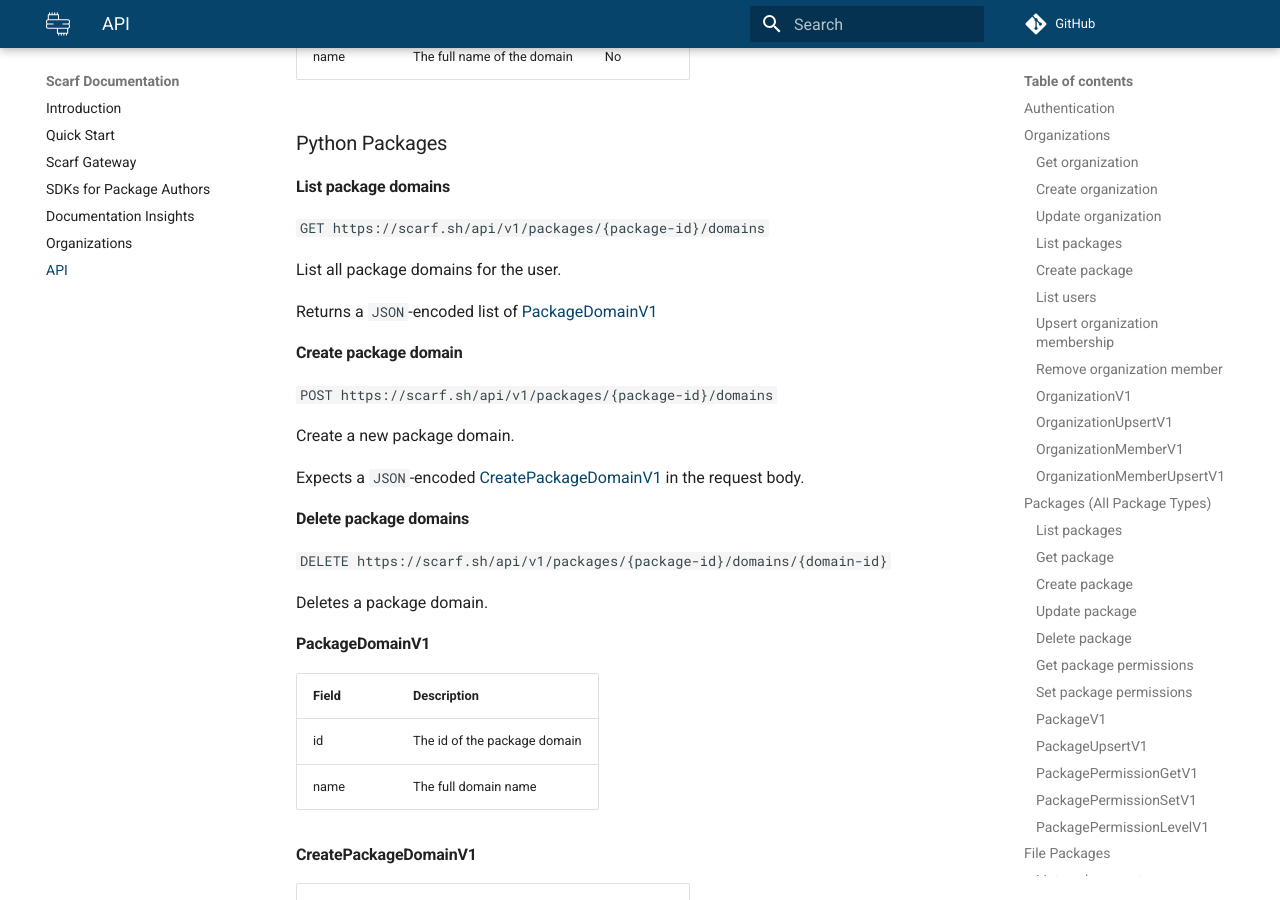
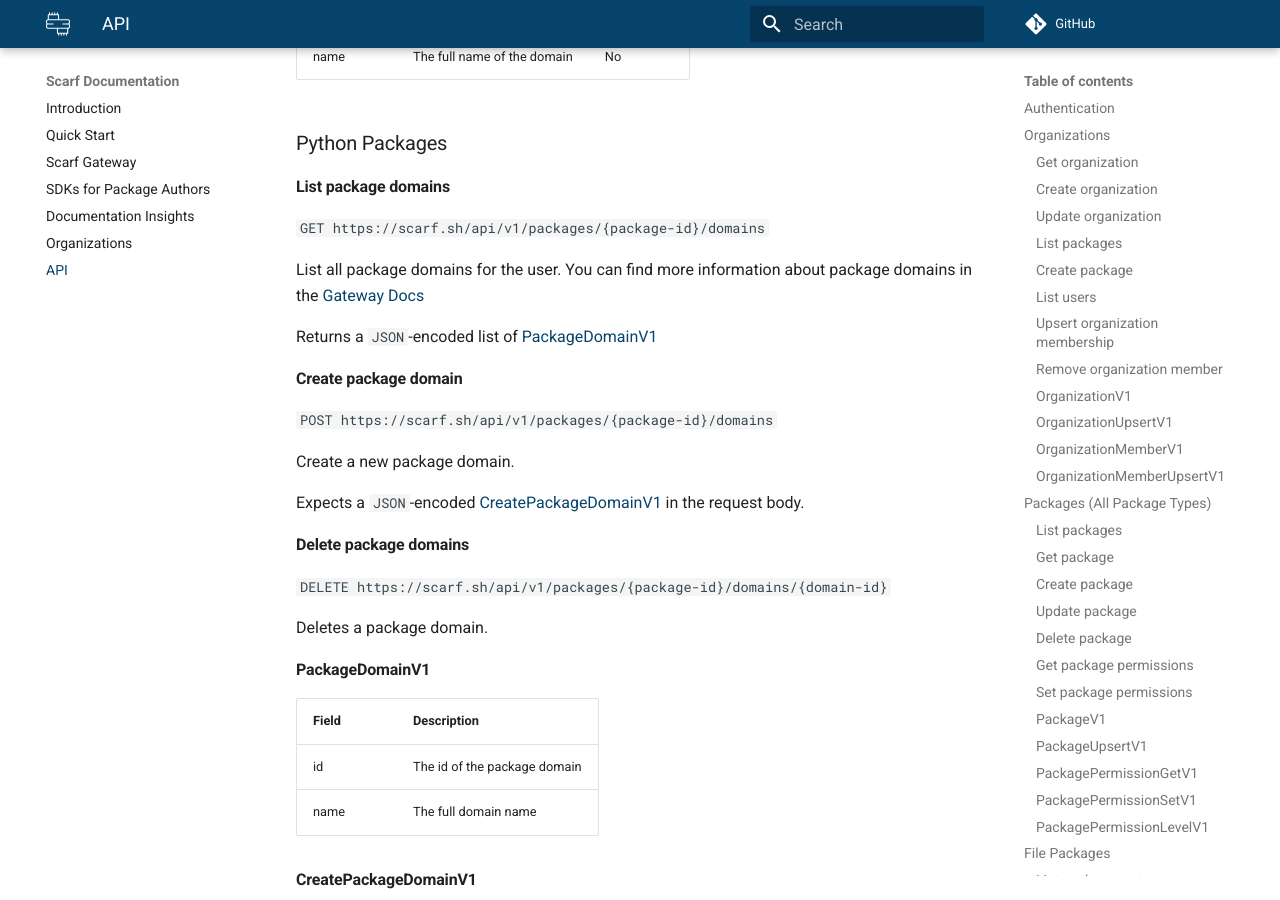
Before and after one commit to scarf-sh/docs, an MkDocs documentation site: the page built from docs/api.md, in a window 1280 px wide and 900 px high, scrolled down 7851 px. Built offline with MkDocs 1.6.1 and Material for MkDocs 9.7.7, drawn with Linux system fonts in a browser that asks for light colours; comment, search, counter and statistics services are not loaded.

Commit message:
Add link to explain the concept of a package domain

```diff
--- a/docs/api.md
+++ b/docs/api.md
@@ -272,7 +272,7 @@ Deletes a package domain.
 #### List package domains
 `GET https://scarf.sh/api/v1/packages/{package-id}/domains`
 
-List all package domains for the user.
+List all package domains for the user. You can find more information about package domains in the [Gateway Docs](https://docs.scarf.sh/gateway/#python-packages)
 
 Returns a `JSON`-encoded list of [PackageDomainV1](#packagedomainv1)
 
```
